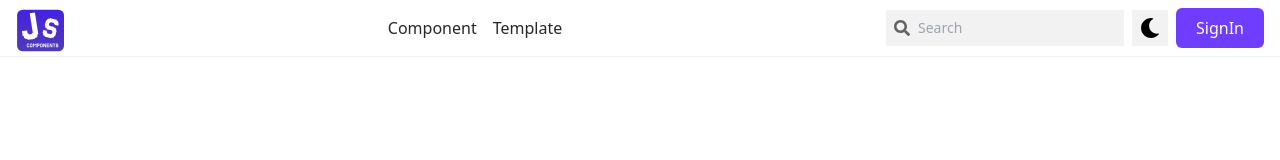
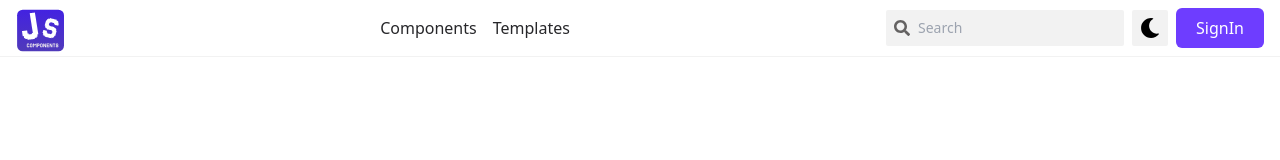
Before and after one commit to bulbul32123/js-Components, a React (Vite) app in the folder frontend/: page / in a window 1280 px wide. Shown: the top 160 px of the page. Built offline with nearby package versions, Linux system fonts and the light colour scheme.

Commit message:
Updating navbar

```diff
--- a/frontend/src/components/common/nav/Navbar.jsx
+++ b/frontend/src/components/common/nav/Navbar.jsx
@@ -33,8 +33,8 @@ export default function Navbar() {
         <img src={logo} alt="logo" className='w-12 h-12' />
       </Link>
       <div className="flex gap-4 items-center  text-dark dark:text-gray ">
-        <Link to='/components'>Component</Link>
-        <Link to='/templates'>Template</Link>
+        <Link to='/components'>Components</Link>
+        <Link to='/templates'>Templates</Link>
       </div>
 
       {/* Search Bar, Dark Mode, Sign In */}
```
